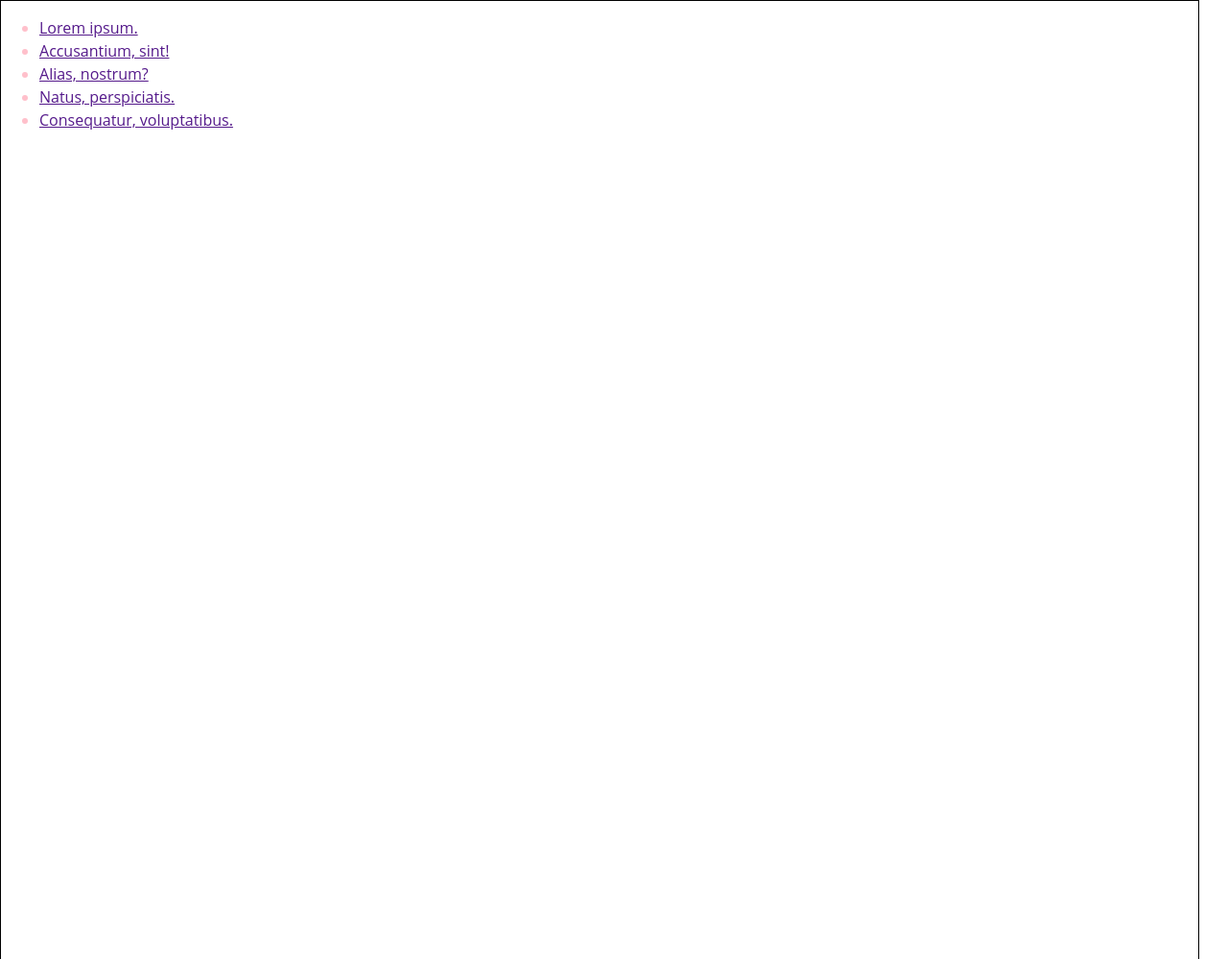
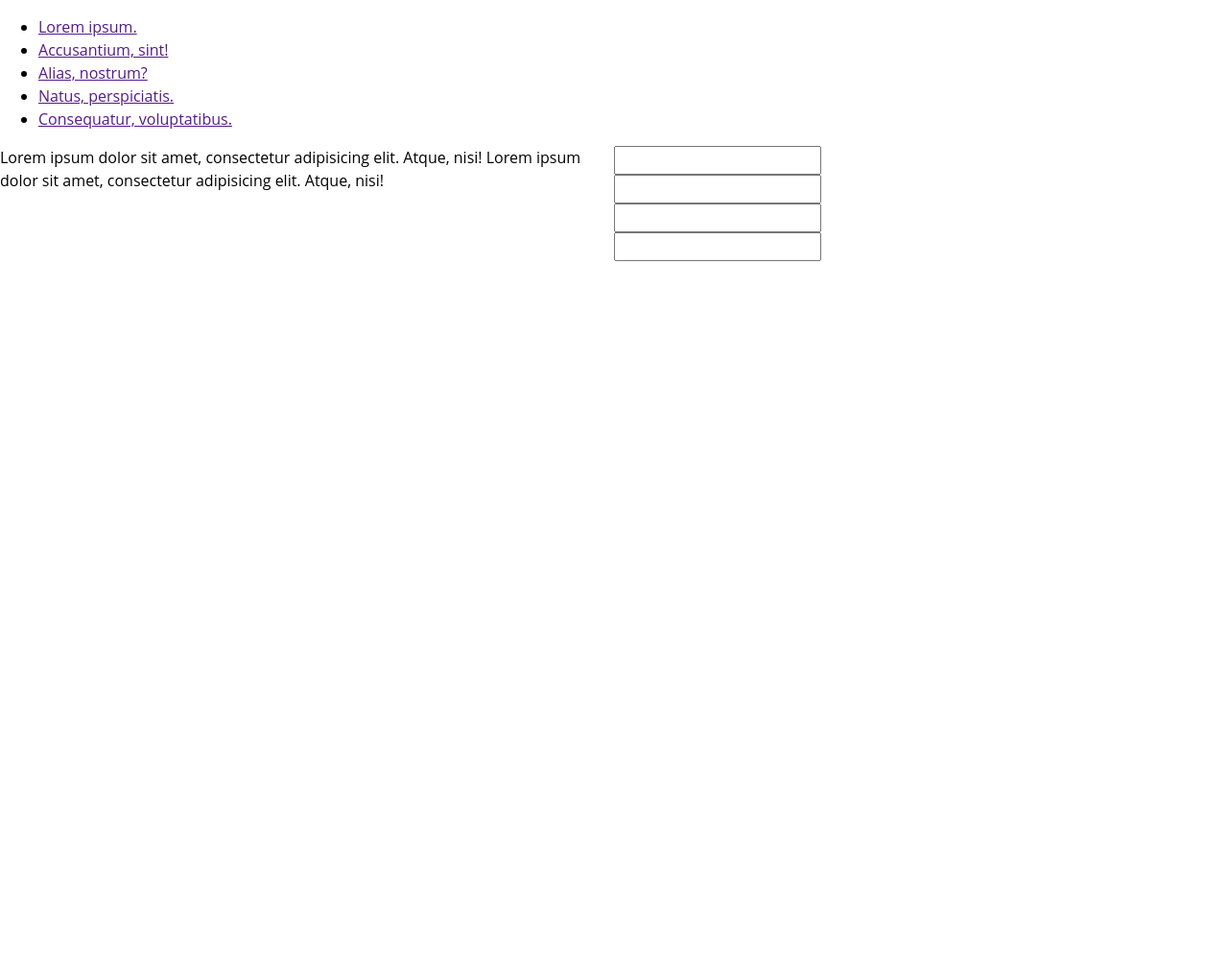
Before and after one commit to Valkor95/JS_HomeWorks, a plain HTML site: page pages/index.html in a window 1280 px wide. Shown: the whole page at 96% size. After the commit the page ends 816 px from the top, so only its background shows below. Drawn offline with nearby package versions, Linux system fonts and the light colour scheme; files that its build step writes are made by us from their sources.

Commit message:
draft_2_5

```diff
--- a/pages/index.html
+++ b/pages/index.html
@@ -3,7 +3,7 @@
 <head>
     <meta charset="UTF-8">
     <title>Title</title>
-    <link rel="stylesheet" href="./scss/style.css">
+    <link rel="stylesheet" href="../scss/index.css">
 </head>
 <body>
 
@@ -21,6 +21,52 @@
     </div>
 </header>
 
+<main>
+
+    <div class="banner">
+        <div class="container">
+            <div class="row">
+
+                <div class="banner__text">
+                    Lorem ipsum dolor sit amet, consectetur adipisicing elit. Atque, nisi!
+                    Lorem ipsum dolor sit amet, consectetur adipisicing elit. Atque, nisi!
+                </div>
+
+                <div class="banner__form-wrapper">
+                    <form class="banner__form">
+                        <div class="banner__input-wrapper">
+                            <label class="banner__label">
+                                <input type="text" class="banner__input">
+                            </label>
+                        </div>
+
+                        <div class="banner__input-wrapper">
+                            <label class="banner__label">
+                                <input type="text" class="banner__input">
+                            </label>
+                        </div>
+
+                        <div class="banner__input-wrapper">
+                            <label class="banner__label">
+                                <input type="text" class="banner__input">
+                            </label>
+                        </div>
+
+                        <div class="banner__input-wrapper">
+                            <label class="banner__label">
+                                <input type="text" class="banner__input">
+                            </label>
+                        </div>
+                    </form>
+                </div>
+
+            </div>
+        </div>
+    </div>
+
+
+</main>
+
 <!--<script src="./js/script.js"></script>-->
 </body>
 </html>
--- /dev/null
+++ b/scss/components/banner/_banner.scss
@@ -0,0 +1,10 @@
+.banner {
+
+  &__text,
+  &__input-wrapper{
+    width: 50%;
+
+  }
+
+
+}
--- /dev/null
+++ b/scss/components/banner/index.scss
@@ -0,0 +1,2 @@
+@import "./banner";
+@import "./banner-media";
--- a/scss/index.scss
+++ b/scss/index.scss
@@ -1,35 +1,3 @@
 @import "./common";
 @import "./components/header";
-
-
-body{
-  @include my-mixin(pink, 1000px);
-  margin: 0;
-
-  div.wrapper {
-    @include my-mixin(black, 500px);
-    //@extend %extend-example;
-
-    .green {
-      @include my-mixin(black, 500px);
-      //@extend %extend-example;
-
-      color: green;
-    }
-
-    .container{
-      @include my-mixin(black, 500px);
-      //@extend %extend-example;
-
-      color: red;
-    }
-  }
-
-  *{
-    box-sizing: border-box;
-  }
-
-  a{
-    display: inline-block;
-  }
-}
+@import "./components/banner/index";
```
Also changed, not shown: pages/article.html (added, +11 -0 lines), scss/components/banner/_banner-media.scss (added).
